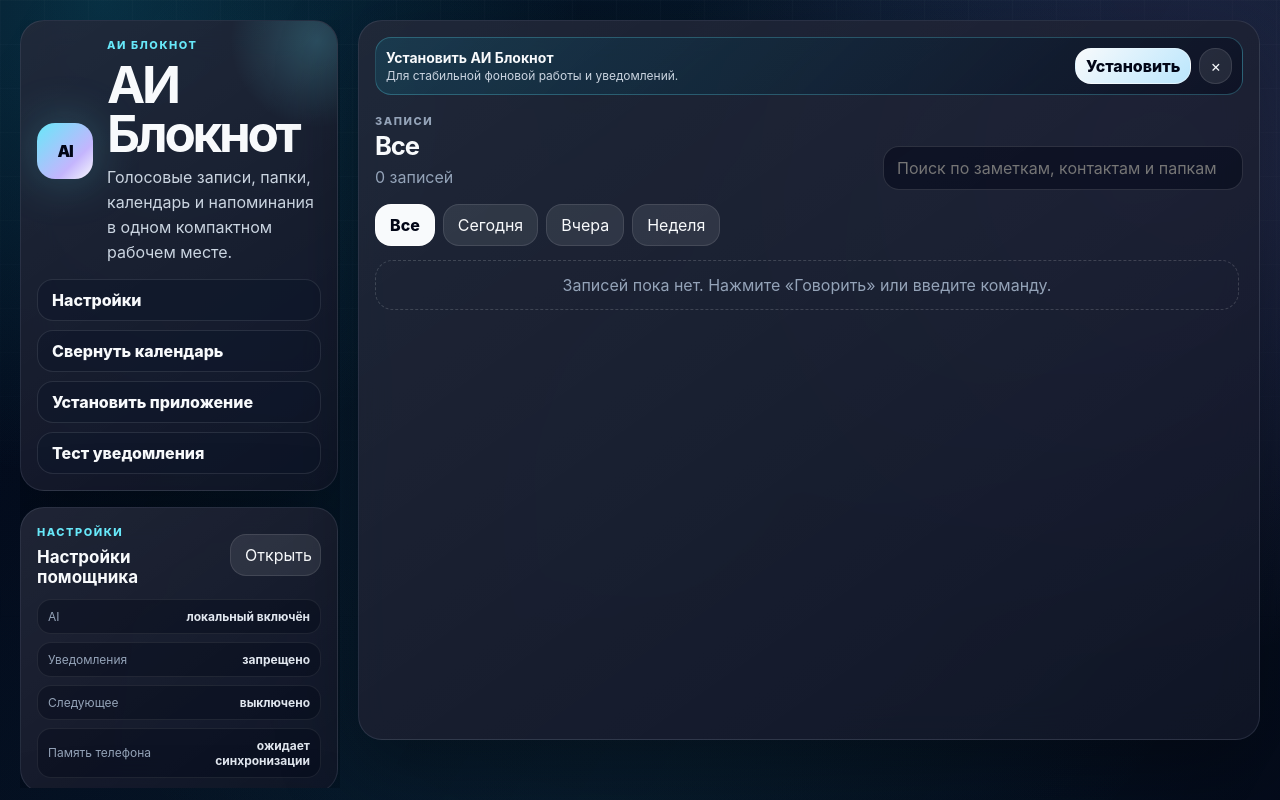
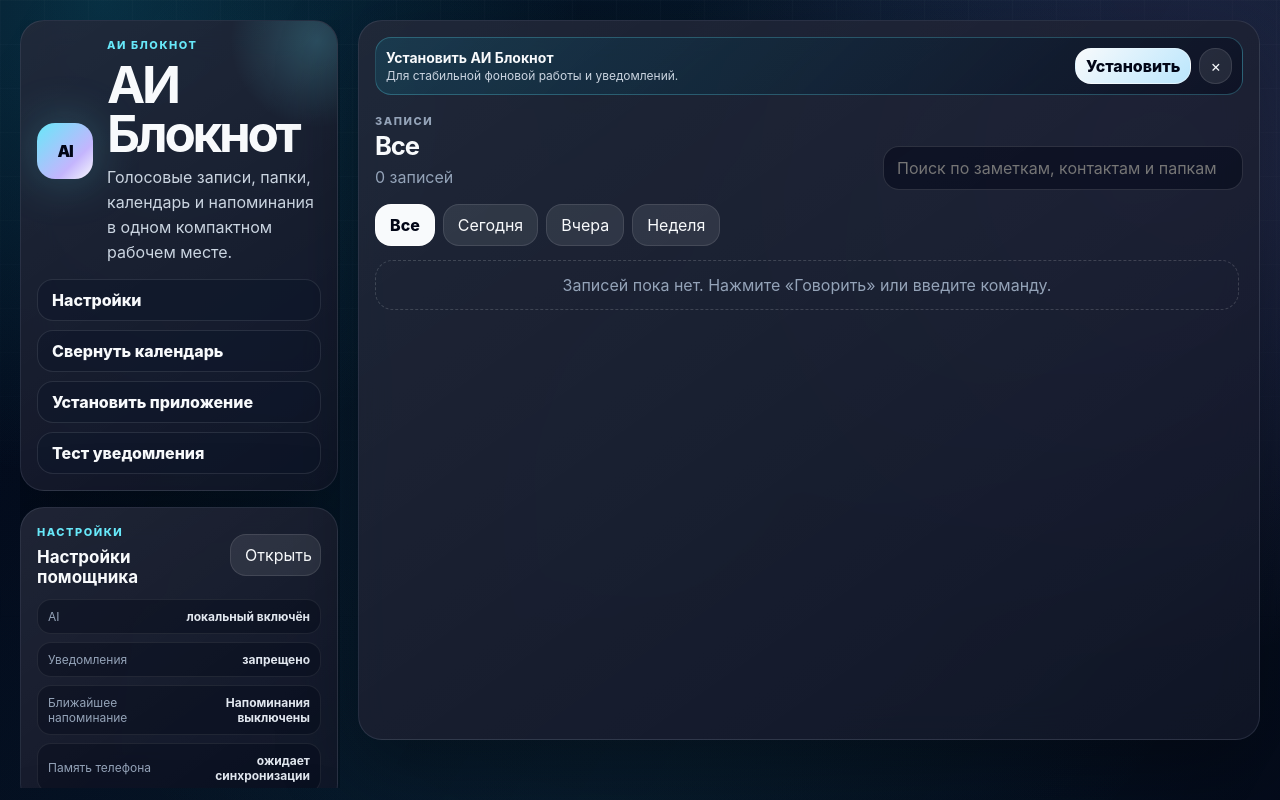
Before and after one commit to byrakov12345-hue/voice-notebook-vercel, a React (Vite) app: page / in a window 1280 px wide. Shown: the top 800 px of the page. Built offline with nearby package versions, Linux system fonts and the light colour scheme.

Commit message:
Clarify reminder status labels in settings

```diff
--- a/src/App.jsx
+++ b/src/App.jsx
@@ -1570,7 +1570,7 @@ export default function App() {
   }, [selectedCalendarDayNotes, calendarDayFilter]);
   const quickDateStrip = useMemo(() => buildQuickDateStrip(), []);
   const nextReminderAtLabel = useMemo(() => {
-    if (!reminderSettings.enabled) return 'выключено';
+    if (!reminderSettings.enabled) return 'Напоминания выключены';
     const points = data.notes
       .filter(note => note?.type === 'appointment' && note.eventAt)
       .flatMap(note => buildReminderPoints(note, reminderSettings))
@@ -2950,7 +2950,7 @@ export default function App() {
             <div className="reminder-diagnostics">
               <div><span>AI</span><strong>{useAI ? 'локальный включён' : 'выключен'}</strong></div>
               <div><span>Уведомления</span><strong>{notificationPermissionLabel}</strong></div>
-              <div><span>Следующее</span><strong>{nextReminderAtLabel}</strong></div>
+              <div><span>Ближайшее напоминание</span><strong>{nextReminderAtLabel}</strong></div>
               <div><span>Память телефона</span><strong>{lastReminderSyncAt ? new Date(lastReminderSyncAt).toLocaleString('ru-RU') : 'ожидает синхронизации'}</strong></div>
             </div>
             {settingsOpen ? (
```
